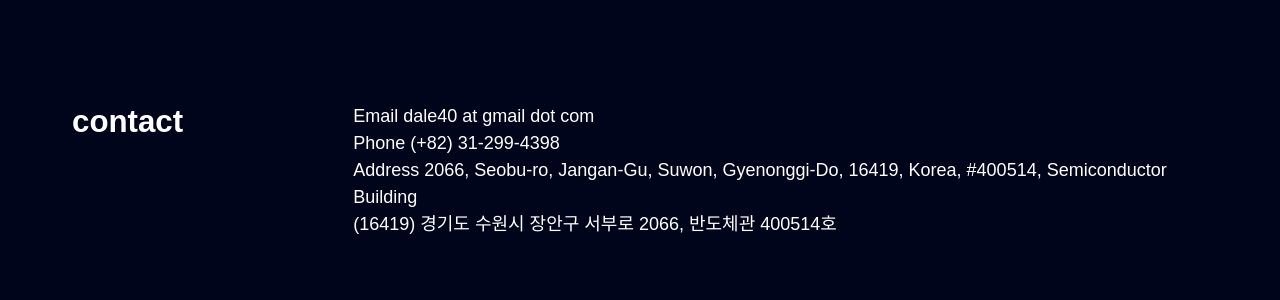
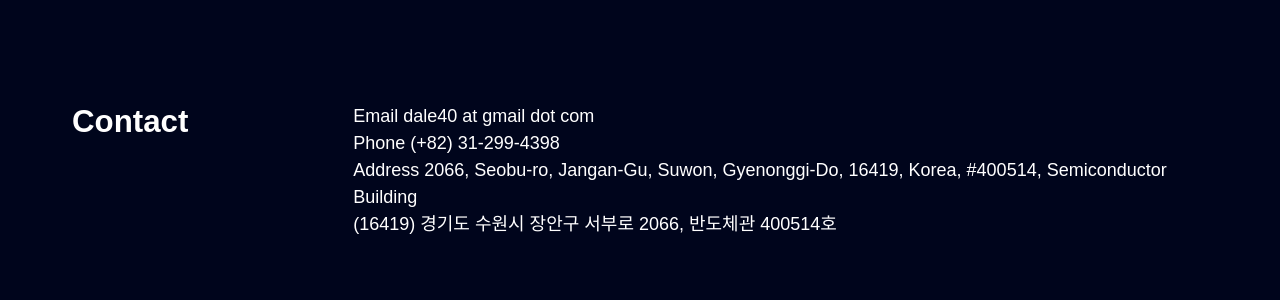
Before and after one commit to scalable-arch/scalable-arch.github.io, a Jekyll site: the page built from professor.md, in a window 1280 px wide and 900 px high, scrolled down 1373 px. Shown: the part 500-800 px from the top of the window. Built offline with Jekyll 4.4.1, drawn with Linux system fonts in a browser that asks for light colours.

```diff
--- a/professor.md
+++ b/professor.md
@@ -70,7 +70,7 @@ layout: posts-page
 
 {:.contact}
 
-## contact
+## Contact
 
 {:.contact-list}
 
```
